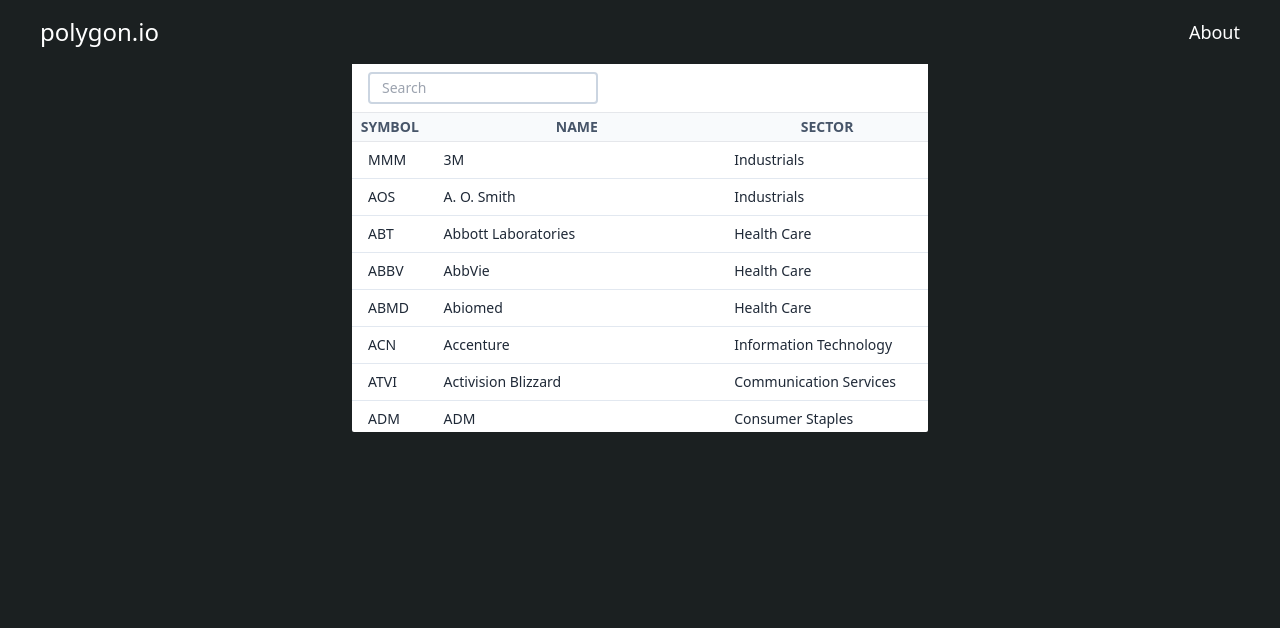
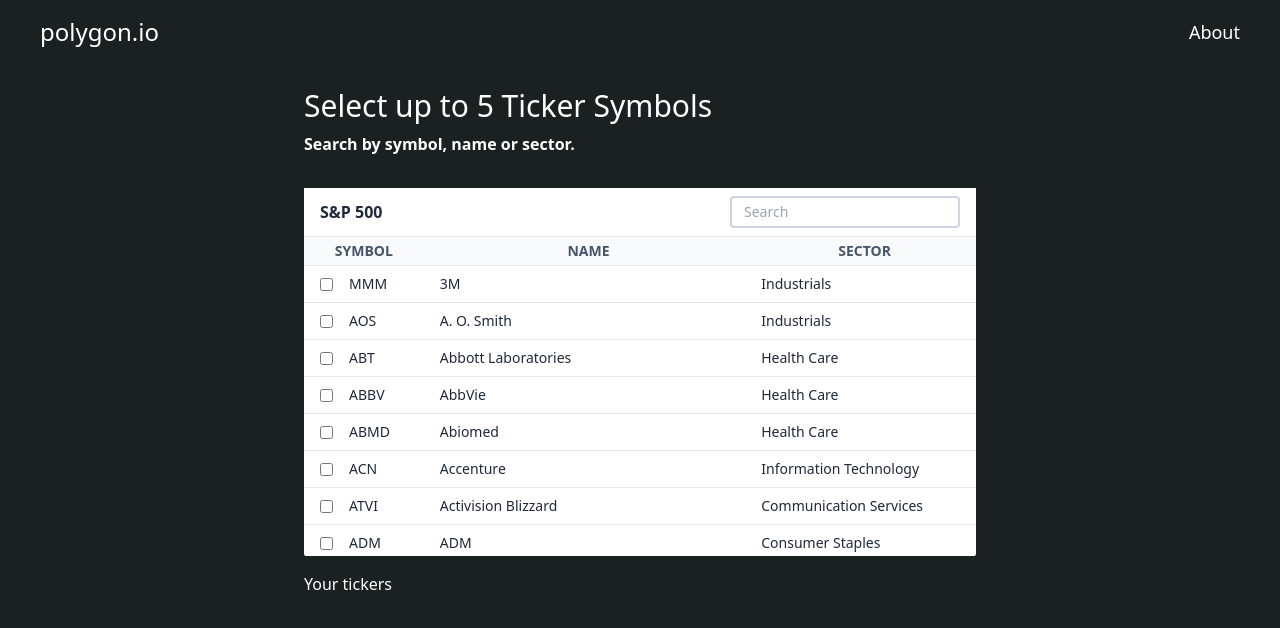
Before and after one commit to criscunas/polygon-api, a React (Create React App) app: page / in a window 1280 px wide. Shown: the top 628 px of the page. Built offline with nearby package versions, Linux system fonts and the light colour scheme.

Commit message:
fixed issue with duplicate values in items selected array

```diff
--- a/src/App.tsx
+++ b/src/App.tsx
@@ -1,9 +1,14 @@
 import Data from './data/sp500.json';
+import { HeroSection } from './components/HeroSection';
 import { DataTable } from './partials/tables/DataTable';
+var _ = require('lodash')
+
 
 function App() {
+
     return (
         <div>
+            <HeroSection />
             <DataTable dataSet={Data} />
         </div>
     );
--- a/src/layout/Layout.tsx
+++ b/src/layout/Layout.tsx
@@ -8,7 +8,7 @@
   return (
     <div className="bg-[#1b2021] h-screen px-4 sm:px-6 lg:px-10">
       <PageHeader/>
-      <main> {children} </main>
+      <main className='max-w-2xl m-auto'> {children} </main>
     </div>
   )
 }
--- a/src/partials/tables/DataTable.tsx
+++ b/src/partials/tables/DataTable.tsx
@@ -13,10 +13,35 @@
 
     const [search, setSearch] = useState<string>('')
     const [data, setData] = useState<any[]>([])
+    const [selected, setSelected] = useState<any>([])
 
     const onChange = (e: React.FormEvent<HTMLInputElement>): void => {
         setSearch(e.currentTarget.value)
     }
+
+    const onSelectChange: React.ChangeEventHandler<HTMLInputElement> = (e) => {
+        const id = e.target.value;
+        const name = e.target.name
+
+        let item = {
+          id: id,
+          name : name
+        }
+
+        let found = _.findKey(selected, {'id': id})
+
+        if(found) {
+          let arr = _.cloneDeep(selected)
+          setSelected(_.filter(arr, (item : any) => {
+            return item.id !== id
+          }))
+        }
+        else {
+          setSelected([...selected, item])
+        }
+
+    }
+
 
     useEffect(() => {
 
@@ -28,14 +53,16 @@
             setData(_.filter(dataSet , (item : any) => {
                 return item.Name.toLowerCase().includes(search.toLowerCase().trim())
                 || item.Symbol.toLowerCase().includes(search.toLowerCase().trim())
+                || item.Sector.toLowerCase().includes(search.toLowerCase().trim())
             }))
         }
     }, [search])
 
     return (
-        <div className="max-w-xl m-auto">
-            <div className="bg-white">
-                <form className="py-2 ml-4">
+        <div>
+            <div className="bg-white flex items-center justify-between py-2 px-4">
+                <div className='font-semibold'>S&P 500</div>
+                <form>
                     <input
                         type="text"
                         placeholder="Search"
@@ -60,7 +87,15 @@
                             return (
                                 <tr key={index} className="cursor-pointer hover:bg-slate-300">
                                     <td className="pl-4">
-                                        <div> {ele.Symbol} </div>
+                                        <div className='flex items-center gap-4'>
+                                            <input
+                                                type="checkbox"
+                                                onChange ={onSelectChange}
+                                                value = {index}
+                                                name = {ele.Symbol.toString()}
+                                            />
+                                            {ele.Symbol}
+                                        </div>
                                     </td>
                                     <td className="pl-4">
                                         <div> {ele.Name} </div>
@@ -74,6 +109,9 @@
                     </tbody>
                 </table>
             </div>
+            <div className="text-white mt-4">
+              <h1> Your tickers</h1>
+            </div>
         </div>
     )
 }
```
